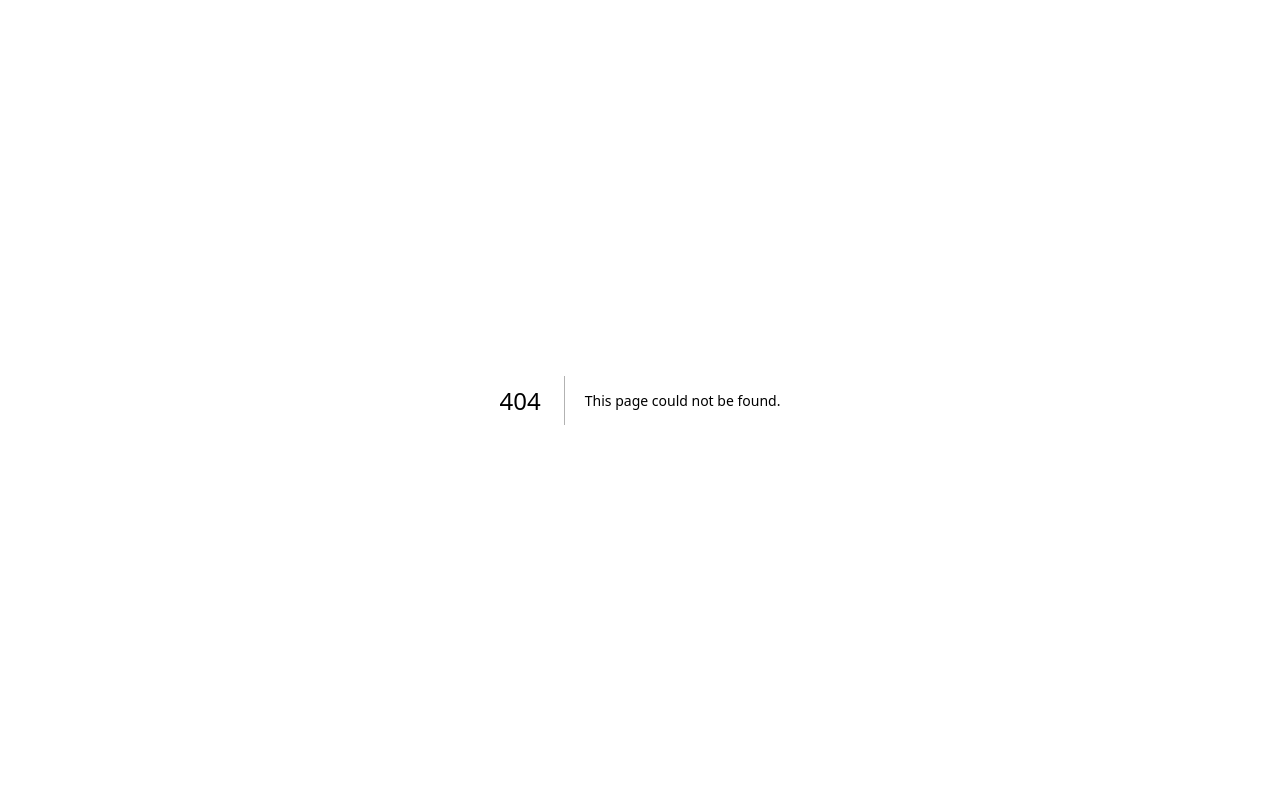
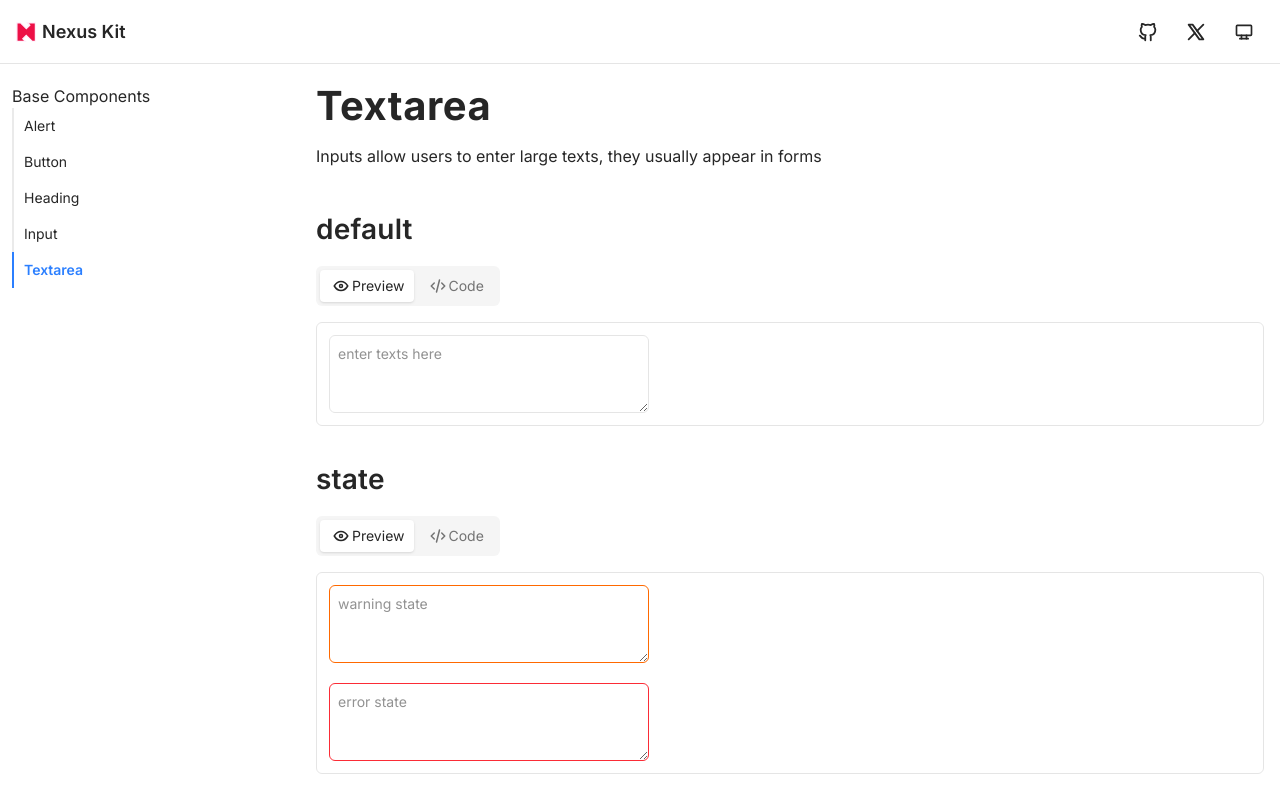
Before and after one commit to CiroLee/nexus-kit, a Next.js app: page /docs/textarea in a window 1280 px wide. Before the commit this address had no page. Built offline with nearby package versions, Linux system fonts and the light colour scheme.

Commit message:
feat: add Textarea component

```diff
--- a/src/app/docs/config.ts
+++ b/src/app/docs/config.ts
@@ -19,6 +19,10 @@ export const navConfig = [
         name: 'Input',
         href: '/docs/inputs',
       },
+      {
+        name: 'Textarea',
+        href: '/docs/textarea',
+      },
     ],
   },
 ];
--- /dev/null
+++ b/src/app/docs/textarea/page.tsx
@@ -0,0 +1,33 @@
+import SectionIntro from '@/components/business/SectionIntro';
+import PreviewAndCode from '@/components/business/PreviewAndCode';
+import Code from '@/components/business/Code';
+import Textarea from '@/components/ui/Textarea';
+import { defaultCode, stateCode, disabledCode, resizeCode } from '@/codes/code.textarea';
+
+export default function TextareaPage() {
+  return (
+    <>
+      <SectionIntro title="Textarea" description="Inputs allow users to enter large texts, they usually appear in forms" />
+      <PreviewAndCode title="default" code={<Code code={defaultCode} />}>
+        <Textarea placeholder="enter texts here" />
+      </PreviewAndCode>
+      <PreviewAndCode title="state" code={<Code code={stateCode} />}>
+        <div className="space-y-5">
+          <Textarea state="warning" placeholder="warning state" />
+          <Textarea state="error" placeholder="error state" />
+        </div>
+      </PreviewAndCode>
+      <PreviewAndCode title="disabled" code={<Code code={disabledCode} />}>
+        <Textarea disabled placeholder="enter texts here" />
+      </PreviewAndCode>
+      <PreviewAndCode title="resize" code={<Code code={resizeCode} />}>
+        <div className="space-y-5">
+          <Textarea resize="both" placeholder="resize both" />
+          <Textarea resize="horizontal" placeholder="resize horizontal" />
+          <Textarea resize="vertical" placeholder="resize vertical" />
+          <Textarea resize="none" placeholder="not allow resize" />
+        </div>
+      </PreviewAndCode>
+    </>
+  );
+}
--- /dev/null
+++ b/src/codes/code.textarea.ts
@@ -0,0 +1,42 @@
+export const defaultCode = `import Textarea from "@/components/Textarea";
+
+export default function Page() {
+  return (
+    <Textarea placeholder="enter texts here" />
+  )
+}
+`;
+
+export const stateCode = `import Textarea from "@/components/Textarea";
+
+export default function Page() {
+  return (
+    <div className="space-y-5">
+      <Textarea state="warning" placeholder="warning state" />
+      <Textarea state="error" placeholder="error state" />
+    </div>
+  )
+}
+`;
+
+export const disabledCode = `import Textarea from "@/components/Textarea";
+
+export default function Page() {
+  return (
+    <Textarea disabled placeholder="enter texts here" />
+  )
+}
+`;
+export const resizeCode = `import Textarea from "@/components/Textarea";
+
+export default function Page() {
+  return (
+    <div className="space-y-5">
+      <Textarea resize="both" placeholder="resize both" />
+      <Textarea resize="horizontal" placeholder="resize horizontal" />
+      <Textarea resize="vertical" placeholder="resize vertical" />
+      <Textarea resize="none" placeholder="not allow resize" />
+    </div>
+  )
+}
+`;
--- a/src/components/ui/Input.tsx
+++ b/src/components/ui/Input.tsx
@@ -10,12 +10,12 @@ const inputWrap = cva(
       size: {
         xs: 'rounded-sm h-6 text-xs px-2',
         sm: 'rounded h-8 text-sm',
-        md: 'rounded-md h-10',
+        md: 'rounded-md h-10 text-sm',
         lg: 'rounded-lg h-12',
       },
       state: {
-        warning: 'not-disabled:has-focus:border-orange-400 border-warning not-data-[disabled]:hover:border-orange-400 not-disabled:has-focus-visible:ring-orange-400/30',
-        error: 'not-disabled:has-focus:border-danger border-danger not-data-[disabled]:hover:border-danger not-disabled:has-focus-visible:ring-danger/30',
+        warning: 'not-disabled:has-focus:border-warning border-warning not-data-[disabled]:hover:border-warning not-disabled:has-focus-visible:ring-warning/40',
+        error: 'not-disabled:has-focus:border-danger border-danger not-data-[disabled]:hover:border-danger not-disabled:has-focus-visible:ring-danger/40',
       },
       disabled: {
         true: 'cursor-not-allowed opacity-70 [&_input]:cursor-not-allowed',
@@ -43,9 +43,9 @@ interface InputProps extends Omit<React.InputHTMLAttributes<HTMLInputElement>, '
 export default function Input(props: InputProps) {
   const { size, state, prefix, suffix, disabled, rounded, className, style, ...rest } = props;
   return (
-    <div data-disabled={disabled} className={cn('input-group', inputWrap({ size, state, disabled, rounded, className }))} style={style}>
+    <div data-disabled={disabled} className={cn(inputWrap({ size, state, disabled, rounded, className }))} style={style}>
       {prefix ? <>{prefix}</> : null}
-      <input type="text" className={input()} disabled={!!disabled} {...rest} />
+      <input className={input()} disabled={!!disabled} {...rest} />
       {suffix ? <>{suffix}</> : null}
     </div>
   );
--- /dev/null
+++ b/src/components/ui/Textarea.tsx
@@ -0,0 +1,43 @@
+'use client';
+import { cva, type VariantProps } from 'class-variance-authority';
+import { cn } from '@/lib/utils';
+const textareaWrap = cva(
+  `relative flex border w-fit border-line outline-none not-disabled:has-focus:border-primary transition-colors items-center rounded-md
+  min-w-80 not-data-[disabled]:hover:border-primary not-disabled:has-focus-visible:ring-3 not-disabled:has-focus-visible:ring-primary/30`,
+  {
+    variants: {
+      state: {
+        warning: 'not-disabled:has-focus:border-warning border-warning not-data-[disabled]:hover:border-warning not-disabled:has-focus-visible:ring-warning/40',
+        error: 'not-disabled:has-focus:border-danger border-danger not-data-[disabled]:hover:border-danger not-disabled:has-focus-visible:ring-danger/40',
+      },
+      disabled: {
+        true: 'cursor-not-allowed opacity-70 [&_textarea]:cursor-not-allowed',
+      },
+    },
+  },
+);
+const textarea = cva('outline-none size-full box-border p-2 text-sm', {
+  variants: {
+    resize: {
+      none: 'resize-none',
+      both: 'resize',
+      vertical: 'resize-y',
+      horizontal: 'resize-x',
+    },
+  },
+});
+
+type TextAreaVariants = VariantProps<typeof textareaWrap>;
+interface TextareaProps extends Omit<React.TextareaHTMLAttributes<HTMLTextAreaElement>, 'disabled'>, TextAreaVariants {
+  state?: 'warning' | 'error';
+  resize?: 'none' | 'both' | 'vertical' | 'horizontal';
+  disabled?: boolean;
+}
+export default function Textarea(props: TextareaProps) {
+  const { state, disabled, className, style, resize = 'horizontal', rows = 3, ...rest } = props;
+  return (
+    <div data-disabled={disabled} className={cn(textareaWrap({ state, disabled, className }))} style={style}>
+      <textarea rows={rows} className={textarea({ resize })} disabled={!!disabled} {...rest} />
+    </div>
+  );
+}
```
